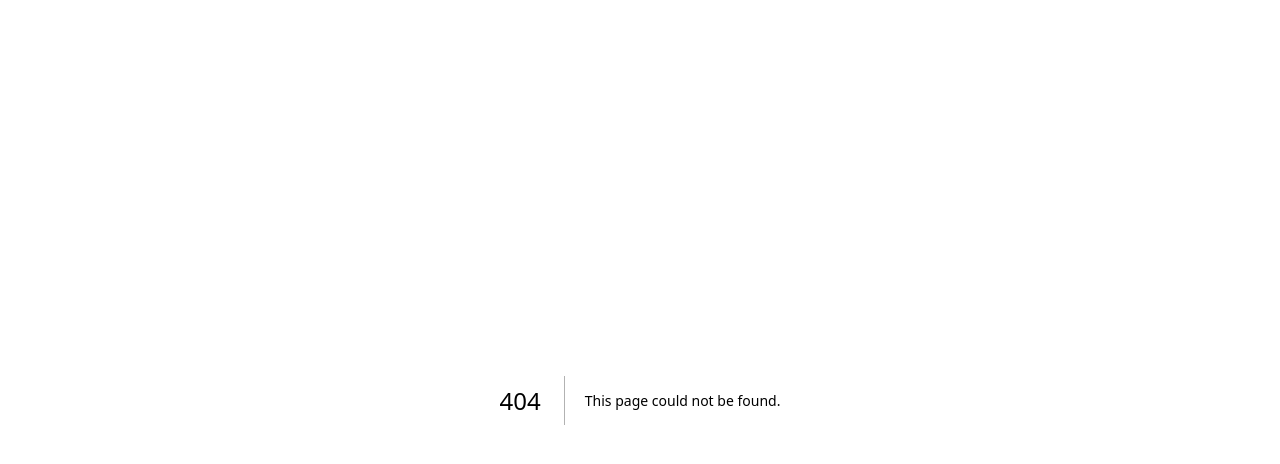
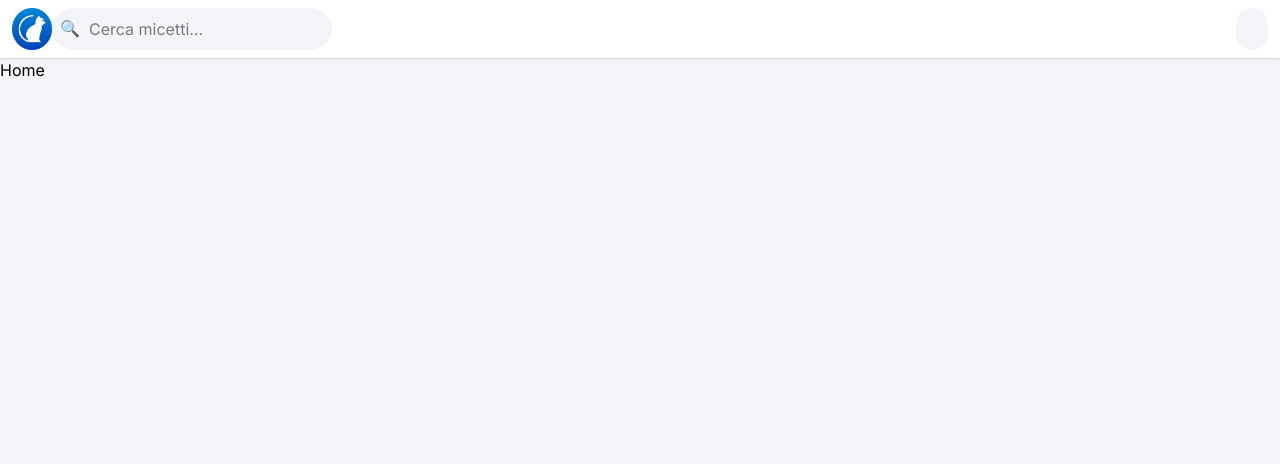
Before and after one commit to Vikappa/facekitten, a Next.js app: page / in a window 1280 px wide. Before the commit this address had no page. Shown: the top 464 px of the page. Built offline with nearby package versions, Linux system fonts and the light colour scheme.

Commit message:
Update MainLayout

```diff
--- /dev/null
+++ b/src/app/components/atoms/NavbarFunctionButton.tsx
@@ -0,0 +1,27 @@
+'use client'
+
+import { useState } from "react";
+
+interface NavbarButtonFunctionProps {
+    icon: React.ReactNode;
+    onClick: () => void;
+
+}
+
+export default function NavbarButtonFunction(props: NavbarButtonFunctionProps){
+
+    const [isActive, setIsActive] = useState(false);
+
+    const handleClick = () => {
+        props.onClick();
+        setIsActive(!isActive);
+    }
+
+    return(
+        <div>
+            <button onClick={handleClick} className="bg-tertiary text-white px-4 py-2 rounded-full hover:bg-secondary transition-colors duration-300">
+                {props.icon}
+            </button>
+        </div>
+    )
+}
--- /dev/null
+++ b/src/app/components/organisms/CommonLayout.tsx
@@ -0,0 +1,25 @@
+import Image from "next/image";
+import NavBarSearhBarBig from "./NavbarParts/NavBarSearhBarBig";
+import Midnavbar from "./NavbarParts/MidNavbar";
+import NavbarFunctions from "./NavbarParts/NavBarFunctions";
+
+export default function CommonLayout({
+    children,
+}: Readonly<{
+    children: React.ReactNode;
+}>) {
+    return (
+        <>
+            <div className="w-full bg-white shadow-sm py-2 px-3 flex gap-2 justify-between" >
+                <div className="flex">
+                    <Image src="/img/facekittenlogo.png" alt="FaceKitten Logo" width={40} height={40} />
+                    <NavBarSearhBarBig />
+                </div>
+                <Midnavbar/>
+                <NavbarFunctions/>
+            </div>
+
+            {children}
+        </>
+    );
+}
--- /dev/null
+++ b/src/app/components/organisms/NavbarParts/MidNavbar.tsx
@@ -0,0 +1,7 @@
+export default function Midnavbar(){
+
+    return (
+        <></>
+    )
+
+}
--- /dev/null
+++ b/src/app/components/organisms/NavbarParts/NavBarFunctions.tsx
@@ -0,0 +1,8 @@
+export default function NavbarFunctions(){
+    return (
+        <div className="flex gap-2">
+            <button className="bg-tertiary text-white px-4 py-2 rounded-full hover:bg-secondary transition-colors duration-300">
+            </button>
+        </div>
+    )
+}
--- /dev/null
+++ b/src/app/components/organisms/NavbarParts/NavBarSearhBarBig.tsx
@@ -0,0 +1,22 @@
+'use client'
+import { useState } from "react";
+
+export default function NavBarSearhBarBig(){
+
+    const [searchTerm, setSearchTerm] = useState("");
+
+    return (
+            <div className="relative">
+                <input
+                    type="text"
+                    placeholder="Cerca micetti..."
+                    value={searchTerm}
+                    onChange={(e) => setSearchTerm(e.target.value)}
+                    className="w-full p-2 border bg-tertiary border-tertiary rounded-full focus:outline-none focus:ring-0 focus:ring-light-blue-500 ps-9"
+                />
+                <span className="absolute left-2 top-2 text-gray-500">
+                    🔍
+                </span>
+            </div>
+    )
+}
--- a/src/app/globals.css
+++ b/src/app/globals.css
@@ -1,16 +1,18 @@
-/* ============================= */
-/* Tailwind CSS                  */
-/* ============================= */
-
 @import "tailwindcss";
 
-/* ============================= */
-/* Custom Font Face              */
-/* ============================= */
+@theme {
+  --color-primary: #ff6b6b;
+  --color-secondary: #4ecdc4;
+  --color-tertiary : #f2f4f7;
+  --color-success: #51cf66;
+  --color-danger: #ff6b6b;
+  --color-warning: #ffd93d;
+  --color-info: #6bcfff;
+}
 
 @font-face {
-  font-family: 'klavika';
-  src: url('/assets/fonts/klavika-medium.otf') format('woff2');
+  font-family: "klavika";
+  src: url("/assets/fonts/klavika-medium.otf") format("opentype");
   font-weight: 400;
   font-style: normal;
 }
@@ -19,11 +21,4 @@
   -webkit-touch-callout: none;
   -webkit-user-select: none;
   user-select: none;
-  -webkit-touch-callout: none;
-  -webkit-user-select: none;
-  user-select: none;
 }
-
-/* body{
-  background-color: var(--color-gray-100);
-} */
--- a/src/app/layout.tsx
+++ b/src/app/layout.tsx
@@ -1,6 +1,7 @@
 import type { Metadata, Viewport } from "next";
 import { Inter } from "next/font/google";
 import "./globals.css";
+import CommonLayout from "./components/organisms/CommonLayout";
 
 const inter = Inter({ subsets: ["latin"] });
 
@@ -46,8 +47,10 @@ export default function RootLayout({
         <meta charSet="utf-8" />
         <link rel="icon" href="/img/facekittenlogo.png" />
       </head>
-      <body className={inter.className}>
-        {children}
+      <body className={`${inter.className} bg-tertiary`}>
+        <CommonLayout>
+          {children}
+        </CommonLayout>
       </body>
     </html>
   );
--- a/src/app/manifest.ts
+++ b/src/app/manifest.ts
@@ -3,7 +3,7 @@ import type { MetadataRoute } from 'next'
 export default function manifest(): MetadataRoute.Manifest {
   return {
     name: 'FaceKitten',
-    short_name: 'Fk',
+    short_name: 'FaceKitten',
     description: 'Facekitten web app',
     start_url: '/',
     display: 'standalone',
--- /dev/null
+++ b/src/app/page.tsx
@@ -0,0 +1,7 @@
+export default function Home(){
+    return (
+        <>
+            Home
+        </>
+    )
+}
--- a/tailwind.config.js
+++ /dev/null
@@ -1,20 +0,0 @@
-module.exports = {
-  content: [
-    './src/pages/**/*.{js,ts,jsx,tsx,mdx}',
-    './src/components/**/*.{js,ts,jsx,tsx,mdx}',
-    './src/app/**/*.{js,ts,jsx,tsx,mdx}',
-  ],
-  theme: {
-    extend: {
-      colors: {
-        primary: '#ff6b6b',
-        secondary: '#4ecdc4',
-        success: '#51cf66',
-        danger: '#ff6b6b',
-        warning: '#ffd93d',
-        info: '#6bcfff',
-      },
-    },
-  },
-  plugins: [],
-}
```
